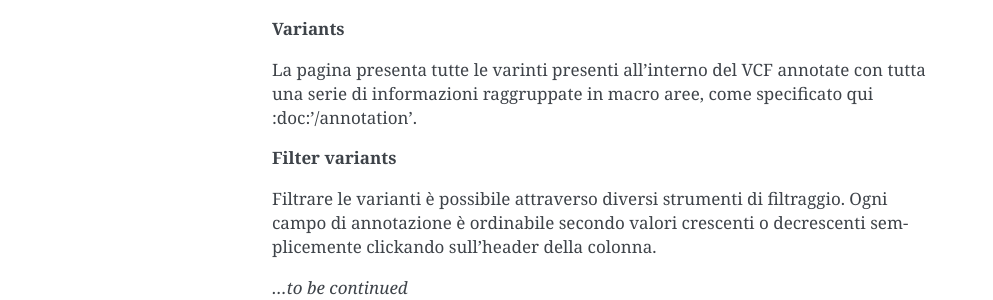
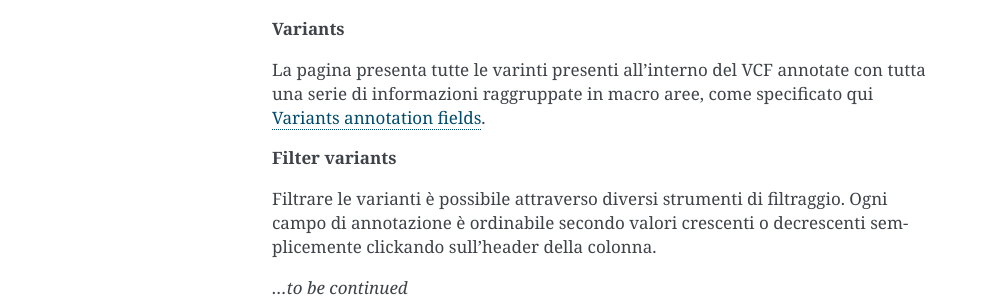
Before and after one commit to saraicarus/genomeup_doc, a Sphinx documentation site: the page built from source/getting_started.rst, in a window 1280 px wide. Shown: the part 1099-1399 px from the top of the page, without its empty margins (148-1141 px from the left). Built offline with Sphinx 7.4.7, drawn with Linux system fonts in a browser that asks for light colours.

Commit message:
Update getting_started.rst

```diff
--- a/source/getting_started.rst
+++ b/source/getting_started.rst
@@ -34,7 +34,7 @@ Dopo un po' di tempo, nel momento in cui lo status dell'analisi passa ad è poss
 
 **Variants**
 
-La pagina presenta tutte le varinti presenti all'interno del VCF annotate con tutta una serie di informazioni raggruppate in macro aree, come specificato qui :doc:'/annotation'.
+La pagina presenta tutte le varinti presenti all'interno del VCF annotate con tutta una serie di informazioni raggruppate in macro aree, come specificato qui :doc:`annotation`.
 
 **Filter variants**
 
```
